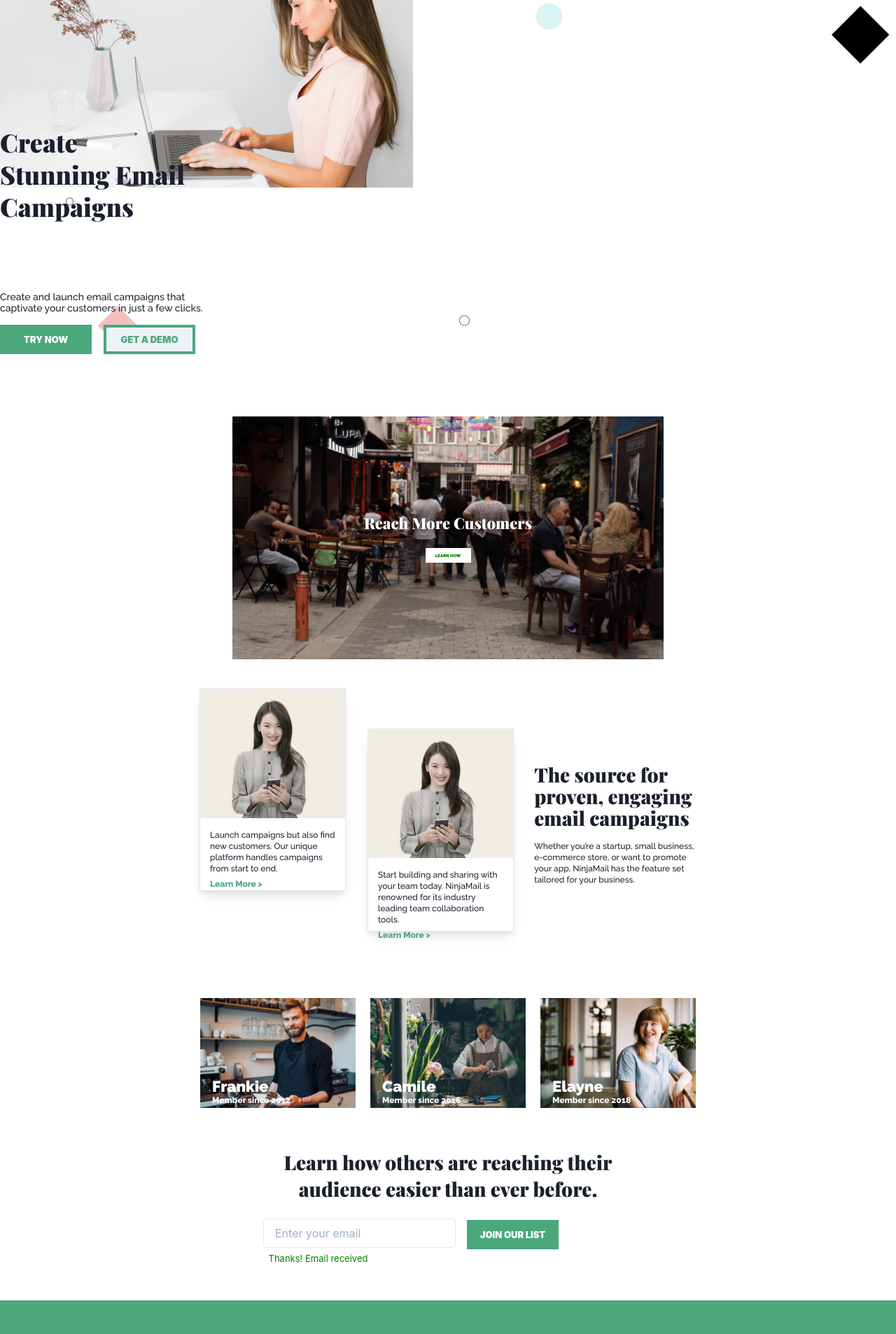
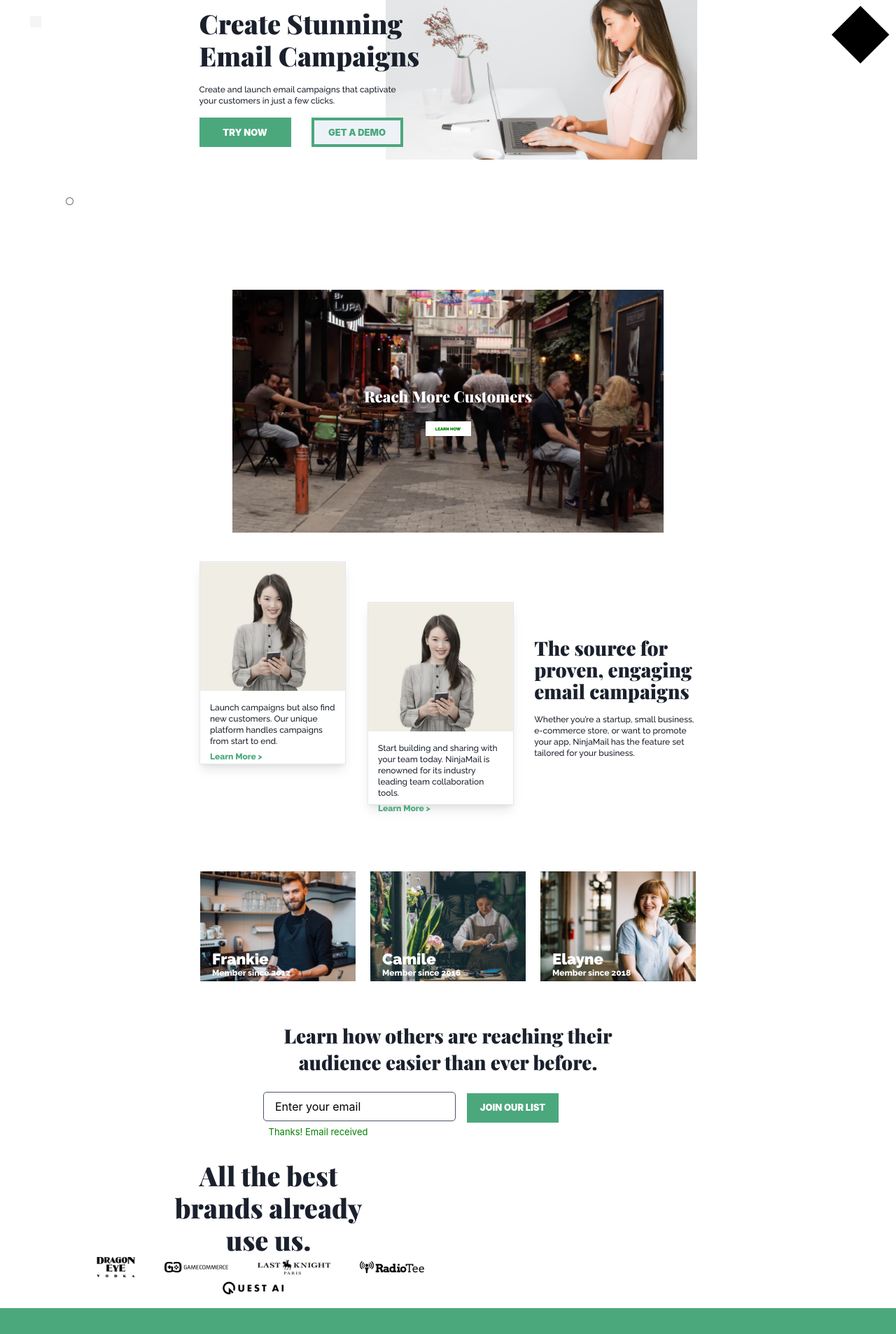
Before and after one commit to MatheusFellipi/ninjaMail, a Next.js app: page / in a window 1280 px wide. Shown: the part 140-2046 px from the top of the page at 70% size. Built offline with nearby package versions, Linux system fonts and the light colour scheme.

Commit message:
Adicionando a responsividade na seção hero da pagina.

```diff
--- a/src/pages/index.tsx
+++ b/src/pages/index.tsx
@@ -20,51 +20,71 @@ const Home: NextPage = () => {
   return (
     <>
       <Header />
-
-      <Flex bgImage="url('/img/bg2.png')" bgRepeat="no-repeat" h="631.5px">
+      <Flex
+        as={'section'}
+        justify={{ md: 'center', sm: 'center' }}
+        bgImage={{ md: "url('/img/bg2.png')" }}
+        bgRepeat="no-repeat"
+        h={{ lg: '631.5px', md: '450px', sm: '324.22px' }}
+      >
         <Box
           mt={'8px'}
           w={{ lg: '1088px ', md: '711px', sm: '301px' }}
           h={{ lg: '383px ', md: '250px', sm: '324.22px' }}
+          position={'relative'}
         >
           <Box
-            w={{ lg: '1088px ', md: '711px', sm: '300px' }}
-            h={{ lg: '383px ', md: '250px', sm: '169px' }}
+            position="absolute"
+            mt={{ sm: '48px' }}
+            ml={{ lg: '408px', md: '266px' }}
+            w={{ lg: '680px', md: '445px', sm: '300px' }}
+            h={{ lg: '383px', md: '250px', sm: '169px' }}
           >
-            <Image src="/img/photo_hero.png" />
+            <Image
+              src="/img/photo_hero.png"
+              alt="hero"
+              w={{ lg: '680px', md: '445px', sm: '300px' }}
+              h={{ lg: '383px', md: '250px', sm: '169px' }}
+              objectFit="cover"
+            />
           </Box>
-          <Box>
+
+          <Box
+            mt={{ lg: '125px', md: '81px' }}
+            ml={{ lg: '50px' }}
+            position="absolute"
+          >
             <Box
               as={'h1'}
-              maxW={{ sm: '267px' }}
-              maxH={{ sm: '138px' }}
+              maxW={{ lg: '489px', md: '315px', sm: '267px' }}
+              maxH={{ lg: '317px', md: '208px', sm: '138px' }}
               fontFamily={'heading'}
-              fontSize={{ sm: '36px' }}
               fontWeight={'black'}
-              lineHeight={{ sm: '46px' }}
+              fontSize={{ lg: '59px', md: '38px', sm: '36px' }}
+              lineHeight={{ lg: '71px', md: '46px', sm: '46px' }}
             >
               Create Stunning Email Campaigns
             </Box>
             <Box
               as={'p'}
-              mt={{ sm: '98px' }}
+              mt={{ md: '17px', sm: '98px' }}
               fontFamily={'text'}
-              fontSize={{ sm: '14px' }}
+              fontSize={{ lg: '19px', md: '12px', sm: '14px' }}
               fontWeight={'medium'}
-              lineHeight={{ sm: '16px' }}
-              maxW={{ sm: '290px' }}
-              maxH={{ sm: '32px' }}
+              lineHeight={{ lg: '26px', md: '16px', sm: '16px' }}
+              maxW={{ lg: '446px', md: '282px', sm: '290px' }}
+              maxH={{ lg: '52px', md: '32px', sm: '32px' }}
             >
               Create and launch email campaigns that captivate your customers in
               just a few clicks.
             </Box>
 
-            <Box mt={{ sm: '16px' }}>
+            <Flex mt={{ sm: '16px' }}>
               <Button
                 borderRadius={0}
-                w={'131px'}
-                mr={{ sm: '17px' }}
-                h={'42px'}
+                w={{ lg: '200px', md: '131px', sm: '143px' }}
+                h={{ lg: '65px', md: '42px', sm: '40.22px' }}
+                mr={{ lg: '45px', md: '29px', sm: '17px' }}
                 fontSize={'13px'}
                 lineHeight={'15px'}
                 fontWeight={'black'}
@@ -77,8 +97,8 @@ const Home: NextPage = () => {
                 borderRadius={0}
                 border="4px"
                 borderColor="#4BA87D"
-                w={'131px'}
-                h={'42px'}
+                w={{ lg: '200px', md: '131px', sm: '143px' }}
+                h={{ lg: '65px', md: '42px', sm: '40.22px' }}
                 fontSize={'13px'}
                 lineHeight={'15px'}
                 fontWeight={'black'}
@@ -86,7 +106,7 @@ const Home: NextPage = () => {
               >
                 GET A DEMO
               </Button>
-            </Box>
+            </Flex>
           </Box>
         </Box>
       </Flex>
@@ -158,7 +178,6 @@ const Home: NextPage = () => {
         flexDirection={'column'}
         align={'center'}
         mt={{ lg: 133, md: 87, sm: 47 }}
-        mb={54}
       >
         <Flex
           w={{ lg: '1089px ', md: '708px', sm: '239px' }}
@@ -212,7 +231,11 @@ const Home: NextPage = () => {
                 w={{ lg: '420px', md: '275px', sm: '223px ' }}
                 h={{ lg: '65px', md: '42px', sm: '42px ' }}
                 borderRadius={5}
+                borderColor={'gray.600'}
                 placeholder="Enter your email"
+                _placeholder={{
+                  color: '#000',
+                }}
               />
               <Box
                 as="p"
@@ -241,6 +264,83 @@ const Home: NextPage = () => {
             </Button>
           </Flex>
         </Box>
+      </Flex>
+
+      <Flex
+        justify={{ md: 'center', sm: 'center' }}
+        align={{ md: 'center', sm: 'center' }}
+        flexDirection={'column'}
+        maxW={{ lg: '296px', md: '617px', sm: '281px' }}
+        maxH={{ lg: '317px', md: '138px', sm: '242px' }}
+        mt={{ lg: '', md: '50px', sm: '54px' }}
+        mb={{ lg: '', md: '', sm: '58px' }}
+        ml={{ lg: '', md: '75px', sm: '0px' }}
+        mr={{ lg: '', md: '75px', sm: '0px' }}
+        textAlign="center"
+      >
+        <Box
+          maxW={{ lg: '296px', md: '315px', sm: '281px' }}
+          maxH={{ lg: '317px', md: '208px', sm: '110px' }}
+          as={'h1'}
+          fontFamily={'heading'}
+          fontSize={{ md: '38px', sm: '26px' }}
+          fontWeight={'black'}
+          lineHeight={{ md: '46px', sm: '36px' }}
+        >
+          All the best brands already use us.
+        </Box>
+        <Flex
+          mt={{ lg: '', md: 'px', sm: '40px' }}
+          flexWrap={{ sm: 'wrap' }}
+          justify={'center'}
+          align={'center'}
+          w={{ lg: '296px', md: '100%', sm: '237px' }}
+          maxH={{ lg: '317px', md: '31px', sm: '137px' }}
+        >
+          <Image
+            mr={{ lg: '', md: '42px', sm: '67px' }}
+            maxW={{ lg: '', md: '', sm: '55px' }}
+            maxH={{ lg: '', md: '', sm: '29px' }}
+            src="/icon/dragon_eye.svg"
+            alt="dragon eye vodka"
+            objectFit="cover"
+          />
+          <Image
+            mr={{ lg: '', md: '42px', sm: '0' }}
+            maxW={{ lg: '', md: '', sm: '91px' }}
+            maxH={{ lg: '', md: '', sm: '15px' }}
+            src="/icon/gamecommerce.svg"
+            alt="gamecommerce"
+            objectFit="cover"
+          />
+          <Image
+            mt={{ lg: '', md: '0px', sm: '29px' }}
+            mr={{ lg: '', md: '42px', sm: '41px' }}
+            maxW={{ lg: '', md: '', sm: '104px' }}
+            maxH={{ lg: '', md: '', sm: '22px' }}
+            src="/icon/last_knight.svg"
+            alt="last knight"
+            objectFit="cover"
+          />
+          <Image
+            mr={{ lg: '', md: '24px', sm: '0' }}
+            mt={{ lg: '', md: '0px', sm: '30px' }}
+            maxW={{ lg: '', md: '', sm: '92px' }}
+            maxH={{ lg: '', md: '', sm: '17px' }}
+            src="/icon/radio.svg"
+            alt="radio tree"
+            objectFit="cover"
+          />
+          <Image
+            mr={{ lg: '', md: '42px', sm: '0px' }}
+            mt={{ lg: '', md: '0px', sm: '29px' }}
+            maxW={{ lg: '', md: '', sm: '94px' }}
+            maxH={{ lg: '', md: '', sm: '31px' }}
+            src="/icon/questai.svg"
+            alt="quest ai"
+            objectFit="cover"
+          />
+        </Flex>
       </Flex>
 
       <Flex
@@ -277,7 +377,6 @@ const Home: NextPage = () => {
           PICK A PLAN
         </Button>
       </Flex>
-
       <Box as="footer">
         <Flex
           flexDirection={{ lg: 'row', md: 'row', sm: 'column' }}
@@ -315,7 +414,11 @@ const Home: NextPage = () => {
             fontSize={{ lg: '19px', md: '"12px"', sm: '12px' }}
             lineHeight={'14px'}
           >
-            <Wrap>
+            <Flex flexDirection={{ lg: 'row', md: 'row', sm: 'row' }}>
+              <Wrap
+                spacingX={{ sm: 0 }}
+                direction={{ lg: 'row', md: 'row', sm: 'column' }}
+              >
                 <WrapItem flexDirection={'column'}>
                   <p>Features</p>
                   <p>Pricing</p>
@@ -330,6 +433,13 @@ const Home: NextPage = () => {
                   <p>Templates</p>
                   <p>Case Studies</p>
                 </WrapItem>
+              </Wrap>
+
+              <Wrap
+                ml={{ sm: '72px' }}
+                spacingX={{ sm: 0 }}
+                direction={{ lg: 'row', md: 'row', sm: 'column' }}
+              >
                 <WrapItem flexDirection={'column'}>
                   <p>Medium</p>
                   <p>Twitter</p>
@@ -343,6 +453,7 @@ const Home: NextPage = () => {
                   <p>Jobs</p>
                 </WrapItem>
               </Wrap>
+            </Flex>
           </Flex>
         </Flex>
 
--- a/src/styles/Theme/theme.ts
+++ b/src/styles/Theme/theme.ts
@@ -16,6 +16,6 @@ export const theme = extendTheme({
   breakpoints: {
     sm: '320px',
     md: '768px',
-    lg: '1450px',
+    lg: '1440px',
   },
 })
```
Lines whose indentation alone changed are shown as unchanged.
